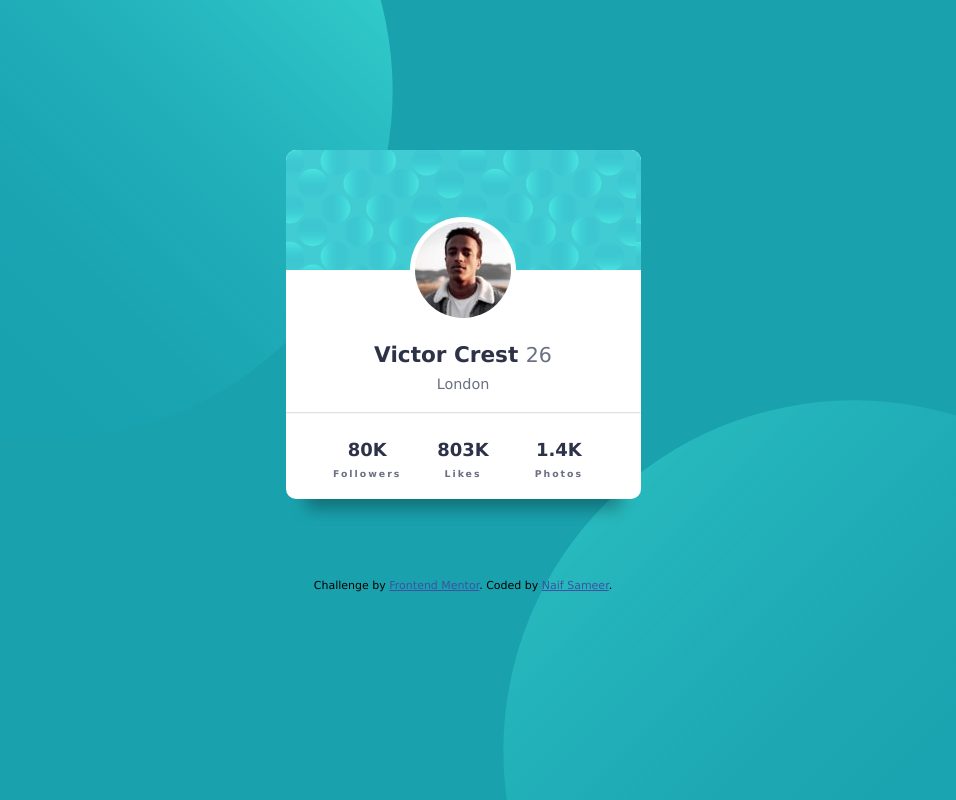
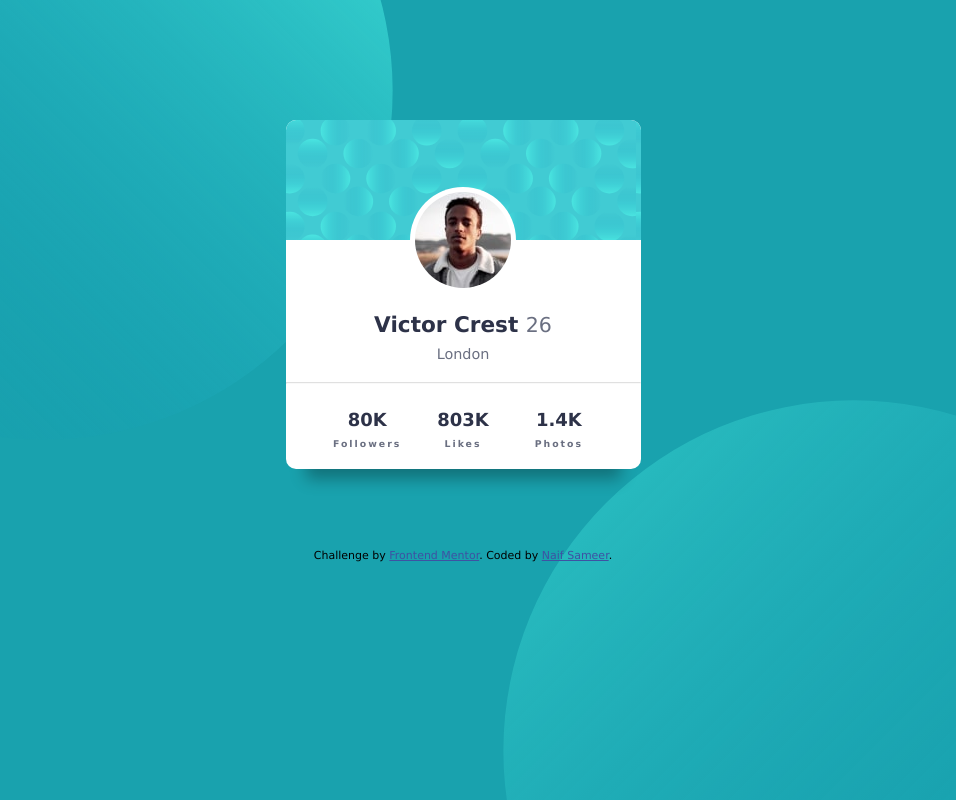
Before and after one commit to naifsameer/profile-card-component-main, a website: page index.html in a window 1280 px wide. Shown: the whole page, without its empty margins (177-1133 px from the left). Drawn offline with Linux system fonts and the light colour scheme; a web font is replaced by a local one.

Commit message:
improve the margin

```diff
--- a/css/style.scss
+++ b/css/style.scss
@@ -59,7 +59,7 @@ $secondary-color: (hsl(227, 10%, 46%));
 
 body {
   margin: 0;
-  margin-top: 150px;
+  margin-top: 120px;
   padding: 0;
   background-color: $primary-color;
   background-size: cover;
```
Also changed, not shown: css/style.css.
